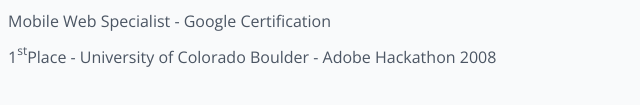
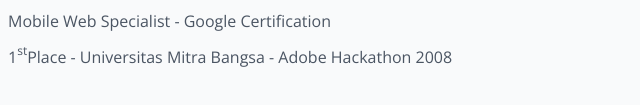
Before and after one commit to erepannih/Reifan_Syahlevi, a plain HTML site: page index.html in a window 1280 px wide. Shown: the part 3595-3700 px from the top of the page, 342-982 px from the left. Drawn offline with nearby package versions, Linux system fonts and the light colour scheme; a web font is replaced by a local one.

Commit message:
Update index.html

```diff
--- a/index.html
+++ b/index.html
@@ -124,7 +124,7 @@
             <ul class="space-y-3 text-gray-600">
                 <li class="flex items-center"><i class="fas fa-trophy text-yellow-500 mr-3"></i> Google Analytics Certified Developer</li>
                 <li class="flex items-center"><i class="fas fa-trophy text-yellow-500 mr-3"></i> Mobile Web Specialist - Google Certification</li>
-                <li class="flex items-center"><i class="fas fa-trophy text-yellow-500 mr-3"></i> 1<sup>st</sup> Place - University of Colorado Boulder - Adobe Hackathon 2008</li>
+                <li class="flex items-center"><i class="fas fa-trophy text-yellow-500 mr-3"></i> 1<sup>st</sup> Place - Universitas Mitra Bangsa - Adobe Hackathon 2008</li>
             </ul>
         </section>
 
```
